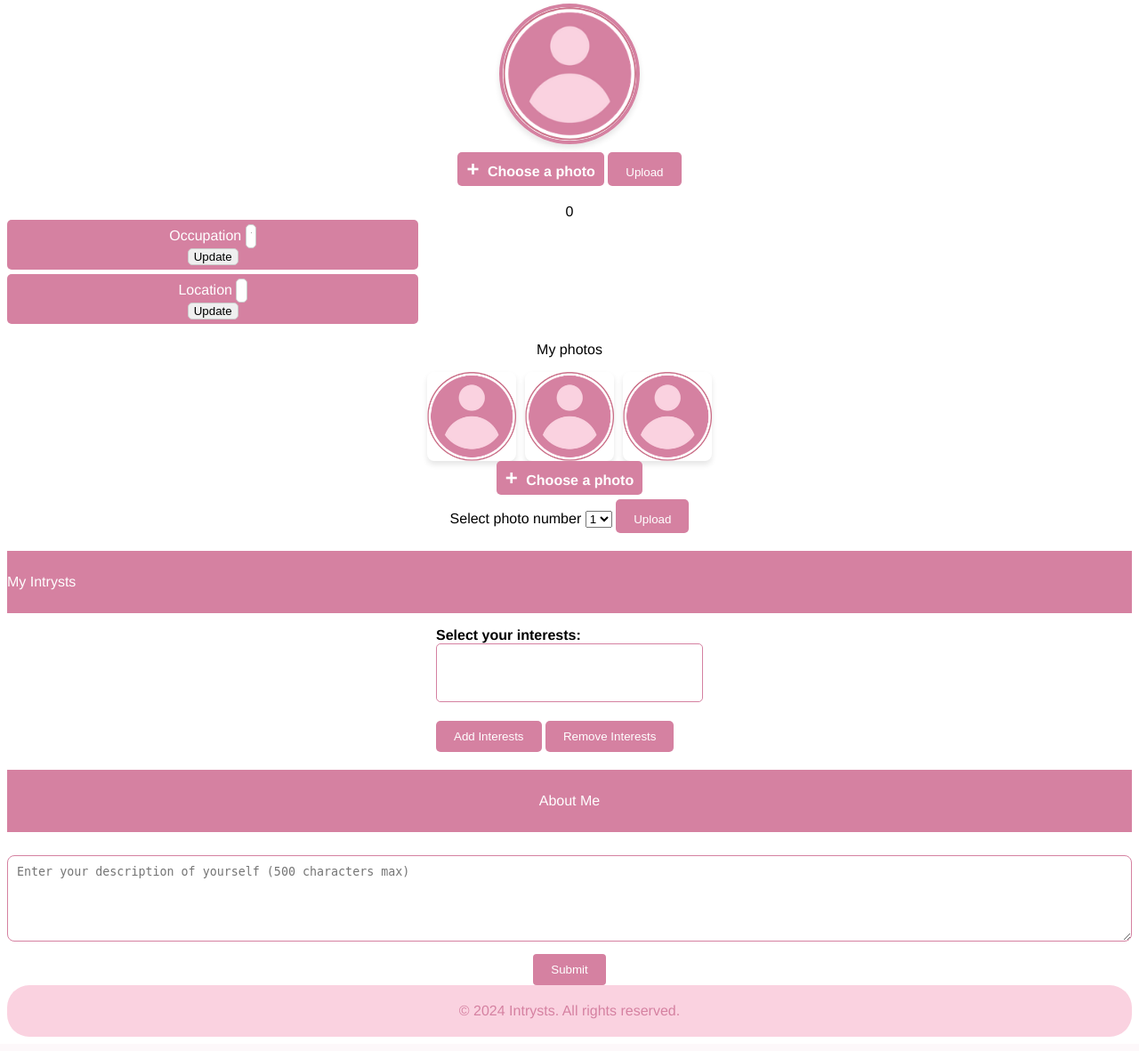
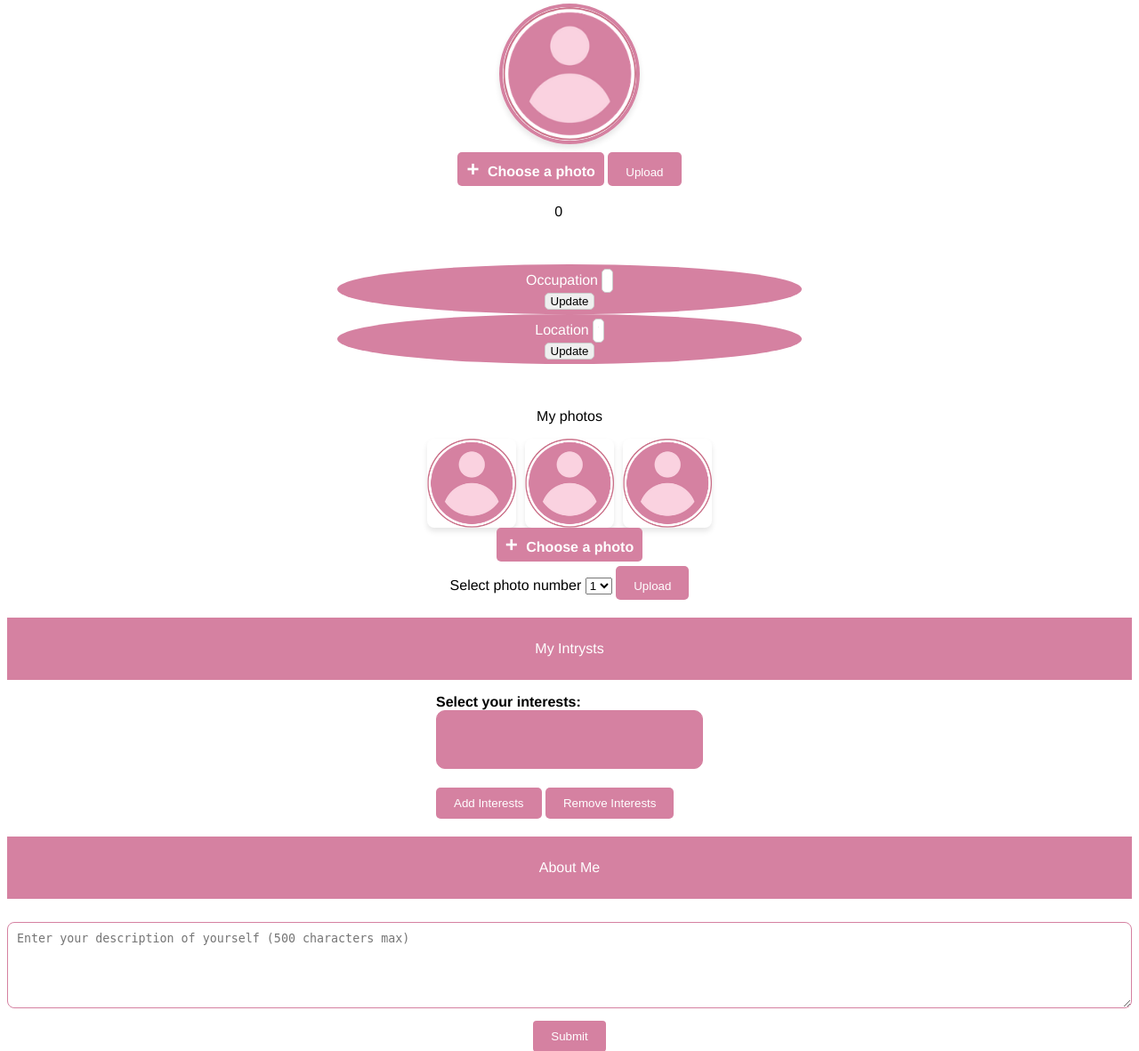
Before and after one commit to evanevan-67/CS4116-project, a PHP site: page /myprofile.php in a window 1280 px wide. Shown: the part 116-1297 px from the top of the page at 89% size. Run offline with PHP 8.4, Linux system fonts and the light colour scheme; the visitor is signed in with stand-in values (Sample User, id 1); data that the repository does not hold is empty.

Commit message:
CSS and minor tidy-up for myprofile.php

```diff
--- a/myprofile.php
+++ b/myprofile.php
@@ -79,7 +79,8 @@
                                     echo $year;?></div>
             <div id="location"><?php echo $row['location']; ?></div>
             <div id="occupation"><?php echo $row['occupation']; ?></div>
-
+        </div>
+        <div class="updatemydetails">
             <form action="update_occupation.php" method="post" id="updateForm">
 
         <label for="occupation">Occupation</label>
--- a/style.css
+++ b/style.css
@@ -70,6 +70,7 @@ display: block;
 color: black;
 text-decoration: none;
 padding: 10px 15px;
+cursor: pointer;
 }
 .dropdown .content{
 display: none;
@@ -77,6 +78,7 @@ position: absolute;
 background-color: pink;
 min-width: 100px;
 box-shadow: 2px 2px 5px grey;
+cursor: pointer;
 }
 .dropdown:hover .content{
 display: block;
@@ -309,10 +311,47 @@ margin-bottom: 10px; /* Add spacing between input and button */
 /* Profile Details Styles */
 .mydetails {
 margin-top: 20px; /* Add spacing from profile photo */
-text-align: center; /* Center align details */
+text-align: center;
+margin-bottom: 50px;
 }
 
-.mydetails #editdetails {
+.mydetails > #name {
+ display: inline-block; /* Or use float as needed */
+  margin-right: 10px;  /* Add spacing between items (optional) */
+}
+
+.mydetails > #age {
+ display: inline-block; /* Or use float as needed */
+  margin-right: 10px;  /* Add spacing between items (optional) */
+}
+
+.mydetails > #location {
+ display: inline-block; /* Or use float as needed */
+  margin-right: 10px;  /* Add spacing between items (optional) */
+}
+
+.mydetails > #occupation {
+ display:inline-block; /* Or use float as needed */
+  margin-right: 10px;  /* Add spacing between items (optional) */
+}
+
+.updatemydetails{
+    margin-top: 20px; /* Add spacing from profile photo */
+text-align: center;
+margin-bottom: 50px;
+}
+.update_occupation{
+    display:inline-block; /* Or use float as needed */
+  margin-right: 10px;  /* Add spacing between items (optional) */
+}
+
+.update_location{
+    display:inline-block; /* Or use float as needed */
+  margin-right: 10px;  /* Add spacing between items (optional) */
+}
+
+
+.updatemydetails #editdetails {
 background-color: #d581a1; /* Green background color */
 color: #fff; /* White text color */
 border: none; /* Remove border */
@@ -368,6 +407,7 @@ margin-top: 20px; /* Add spacing from photos */
 background-color: #d581a1; /* Green background color */
 color: #fff; /* White text color */
 padding: 10px 0; /* Add padding */
+text-align: center;
 }
 
 #interests {
@@ -450,8 +490,15 @@ font-weight: bold;
 .form-select {
 width: 100%;
 padding: 8px;
-border-radius: 5px;
+border-radius: 10px;
 border: 1px solid #d581a1;
+color: whitesmoke;
+background-color: #d581a1;
+}
+
+.form-select:hover{
+    cursor: pointer;
+
 }
 
 .btn {
@@ -461,6 +508,10 @@ border-radius: 5px;
 background-color: #d581a1;
 color: #fff;
 cursor: pointer;
+}
+
+.btn:hover{
+    background-color: #d43572;
 }
 
 .profile-photo-form {
@@ -623,12 +674,13 @@ z-index: 1;
 
 #updateForm {
 margin-bottom: 5px;
-padding: 5px 10px;
-width: 35%;
+padding: 5px 8px;
+width: 40%;
+margin: 0 auto;
 background-color: #d581a1;
 color: #fff;
 border: none;
-border-radius: 5px;
+border-radius: 100%;
 cursor: pointer;
 transition: background-color 0.3s ease;
 
@@ -637,6 +689,7 @@ transition: background-color 0.3s ease;
 #updateForm:hover {
 background-color: #d74e83;
 }
+
 
 .updateInput {
   padding: 5px;
@@ -647,9 +700,7 @@ background-color: #d74e83;
 }
 
 .updateInput:hover{
-
   width: 25%;
-
 }
 
 .updateButton {
@@ -658,8 +709,10 @@ background-color: #d74e83;
 }
 
 .updateButton:hover{
-  background-color:pink;
+    background-color:#00FF00;
 }
+
+
 
 .matchsuccess {
       background-color: #00FF00;
```
